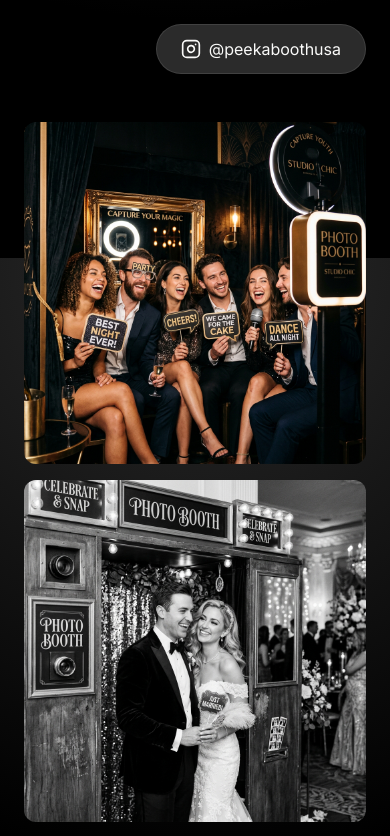
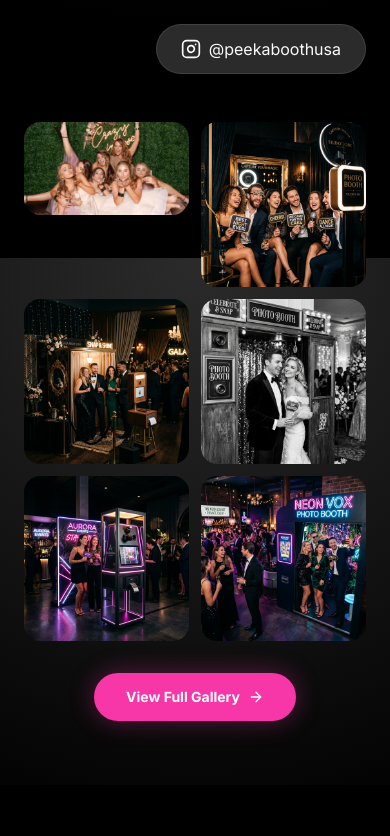
Before and after one commit to Sharmeen-Rauf/peekaboothusa, a Next.js app: page / in a window 390 px wide. Shown: the part 8182-9018 px from the top of the page. Built offline with nearby package versions, Linux system fonts and the light colour scheme.

Commit message:
feat: add responsive Navbar component and Gallery layout section

```diff
--- a/components/layout/Navbar.tsx
+++ b/components/layout/Navbar.tsx
@@ -43,8 +43,8 @@ const eventsDropdown = [
 const navLinks = [
   { name: "HOME", href: "/" },
   { name: "PHOTO BOOTHS", href: "#services", hasDropdown: true },
-  { name: "GALLERY", href: "/gallery" },
   { name: "EVENTS", href: "#events", hasEventsDropdown: true },
+  { name: "BRAND/CORPORATE", href: "/brand-corporate" },
   { name: "CONTACT US", href: "#contact" },
 ];
 
@@ -141,7 +141,7 @@ export default function Navbar() {
                         <motion.div
                           initial={{ opacity: 0, y: 8 }} animate={{ opacity: 1, y: 0 }} exit={{ opacity: 0, y: 8 }}
                           transition={{ duration: 0.18, ease: "easeOut" }}
-                          className="absolute top-full left-1/2 -translate-x-1/2 mt-3 w-72 bg-[#0d0d0d] border border-white/10 rounded-2xl shadow-[0_20px_60px_rgba(0,0,0,0.8)] overflow-hidden z-50 py-2"
+                          className="absolute top-full left-0 mt-3 w-72 bg-[#0d0d0d] border border-white/10 rounded-2xl shadow-[0_20px_60px_rgba(0,0,0,0.8)] overflow-hidden z-50 py-2"
                         >
                           {boothDropdown.map((booth, i) => (
                             <Link key={booth.name} href={booth.href} onClick={() => setDropdownOpen(false)}
@@ -172,7 +172,7 @@ export default function Navbar() {
                         <motion.div
                           initial={{ opacity: 0, y: 8 }} animate={{ opacity: 1, y: 0 }} exit={{ opacity: 0, y: 8 }}
                           transition={{ duration: 0.18, ease: "easeOut" }}
-                          className="absolute top-full left-1/2 -translate-x-1/2 mt-3 w-64 bg-[#0d0d0d] border border-white/10 rounded-2xl shadow-[0_20px_60px_rgba(0,0,0,0.8)] overflow-hidden z-50 py-2"
+                          className="absolute top-full left-0 mt-3 w-64 bg-[#0d0d0d] border border-white/10 rounded-2xl shadow-[0_20px_60px_rgba(0,0,0,0.8)] overflow-hidden z-50 py-2"
                         >
                           {eventsDropdown.map((ev, i) => (
                             <Link key={ev.name} href={ev.href} onClick={() => setEventsOpen(false)}
--- a/components/sections/Gallery.tsx
+++ b/components/sections/Gallery.tsx
@@ -2,13 +2,17 @@
 
 import { motion } from "framer-motion";
 import { SectionHeader } from "@/components/ui/SectionHeader";
-import { Instagram } from "lucide-react";
+import { Instagram, ArrowRight } from "lucide-react";
 import Image from "next/image";
+import Link from "next/link";
 
 const images = [
-  "/gallery-1.png",
-  "/gallery-2.png",
-  "/gallery-3.png",
+  { src: "/wedding-photo-booth-rental-usa.png", alt: "Wedding Photo Booth Rental USA" },
+  { src: "/gallery-1.png",                      alt: "Photo Booth Event 1" },
+  { src: "/corporate-gala.png",                 alt: "Corporate Gala Photo Booth" },
+  { src: "/gallery-2.png",                      alt: "Photo Booth Event 2" },
+  { src: "/premium-photobooth.png",             alt: "Premium Photo Booth Setup" },
+  { src: "/private-party.png",                  alt: "Private Party Photo Booth" },
 ];
 
 export default function Gallery() {
@@ -18,42 +22,58 @@ export default function Gallery() {
         <div className="flex flex-col md:flex-row justify-between items-end mb-12 gap-6">
           <SectionHeader
             title="Caught on Camera"
-            subtitle="Follow us on Instagram for the latest events and behind-the-scenes."
+            subtitle="Browse a glimpse of unforgettable moments from our photo booth events nationwide."
             align="left"
             className="mb-0"
           />
           <a
-            href="#"
-            className="inline-flex items-center gap-2 px-6 py-3 rounded-full bg-surface border border-white/10 hover:border-brand-neon hover:bg-white/5 transition-all"
+            href="https://instagram.com/peekaboothusa"
+            target="_blank"
+            rel="noopener noreferrer"
+            className="inline-flex items-center gap-2 px-6 py-3 rounded-full bg-surface border border-white/10 hover:border-brand-neon hover:bg-white/5 transition-all shrink-0"
           >
             <Instagram className="w-5 h-5" />
             <span>@peekaboothusa</span>
           </a>
         </div>
 
-        <div className="grid grid-cols-1 md:grid-cols-3 gap-4">
-          {images.map((src, i) => (
+        {/* Bento grid */}
+        <div className="grid grid-cols-2 md:grid-cols-3 gap-3 mb-8">
+          {images.map((img, i) => (
             <motion.div
               key={i}
               initial={{ opacity: 0, y: 20 }}
               whileInView={{ opacity: 1, y: 0 }}
               viewport={{ once: true }}
-              transition={{ delay: i * 0.1 }}
-              className="relative rounded-xl overflow-hidden group aspect-square md:aspect-auto md:h-80"
+              transition={{ delay: i * 0.08 }}
+              className={`relative rounded-2xl overflow-hidden group cursor-pointer ${
+                i === 0 ? "md:col-span-2 aspect-[16/9]" : "aspect-square"
+              }`}
             >
               <Image
-                src={src}
-                alt={`Gallery image ${i + 1}`}
+                src={img.src}
+                alt={img.alt}
                 fill
-                sizes="(max-width: 768px) 100vw, 33vw"
-                className="object-cover group-hover:scale-110 transition-transform duration-700"
+                sizes="(max-width: 768px) 50vw, 33vw"
+                className="object-cover group-hover:scale-105 transition-transform duration-700"
+                loading="lazy"
               />
-              <div className="absolute inset-0 bg-brand-neon/20 mix-blend-overlay opacity-0 group-hover:opacity-100 transition-opacity duration-300"></div>
               <div className="absolute inset-0 bg-black/40 opacity-0 group-hover:opacity-100 transition-opacity duration-300 flex items-center justify-center">
                 <Instagram className="w-8 h-8 text-white scale-50 group-hover:scale-100 transition-transform duration-300" />
               </div>
+              <div className="absolute inset-0 border border-white/0 group-hover:border-brand-neon/40 rounded-2xl transition-colors duration-300" />
             </motion.div>
           ))}
+        </div>
+
+        {/* View Full Gallery CTA */}
+        <div className="text-center">
+          <Link
+            href="/gallery"
+            className="inline-flex items-center gap-2 bg-brand-neon hover:bg-brand-glow text-white px-8 py-3.5 rounded-full font-bold text-sm transition-all shadow-[0_0_25px_rgba(247,54,168,0.35)] group"
+          >
+            View Full Gallery <ArrowRight className="w-4 h-4 group-hover:translate-x-1 transition-transform" />
+          </Link>
         </div>
       </div>
     </section>
```
